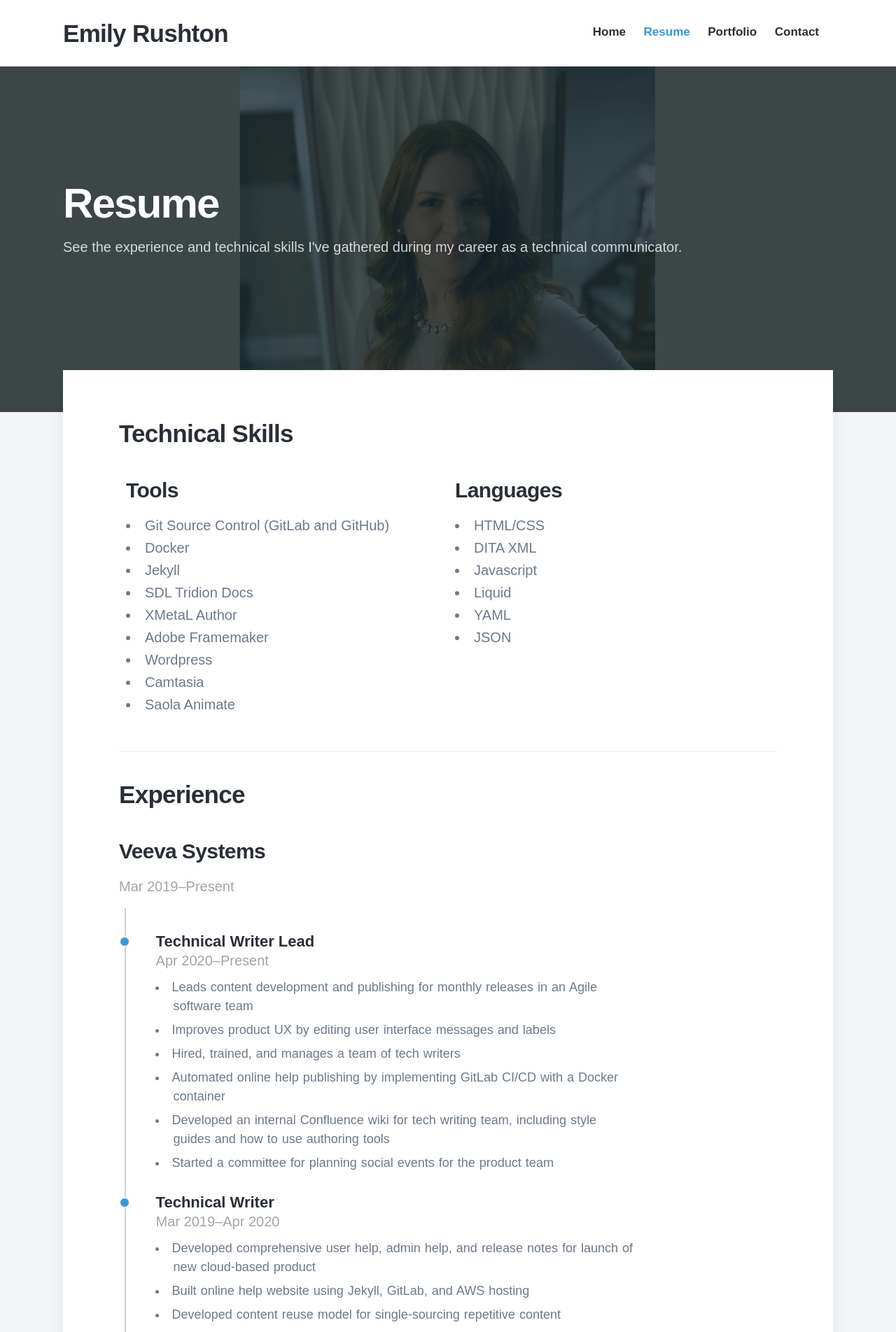
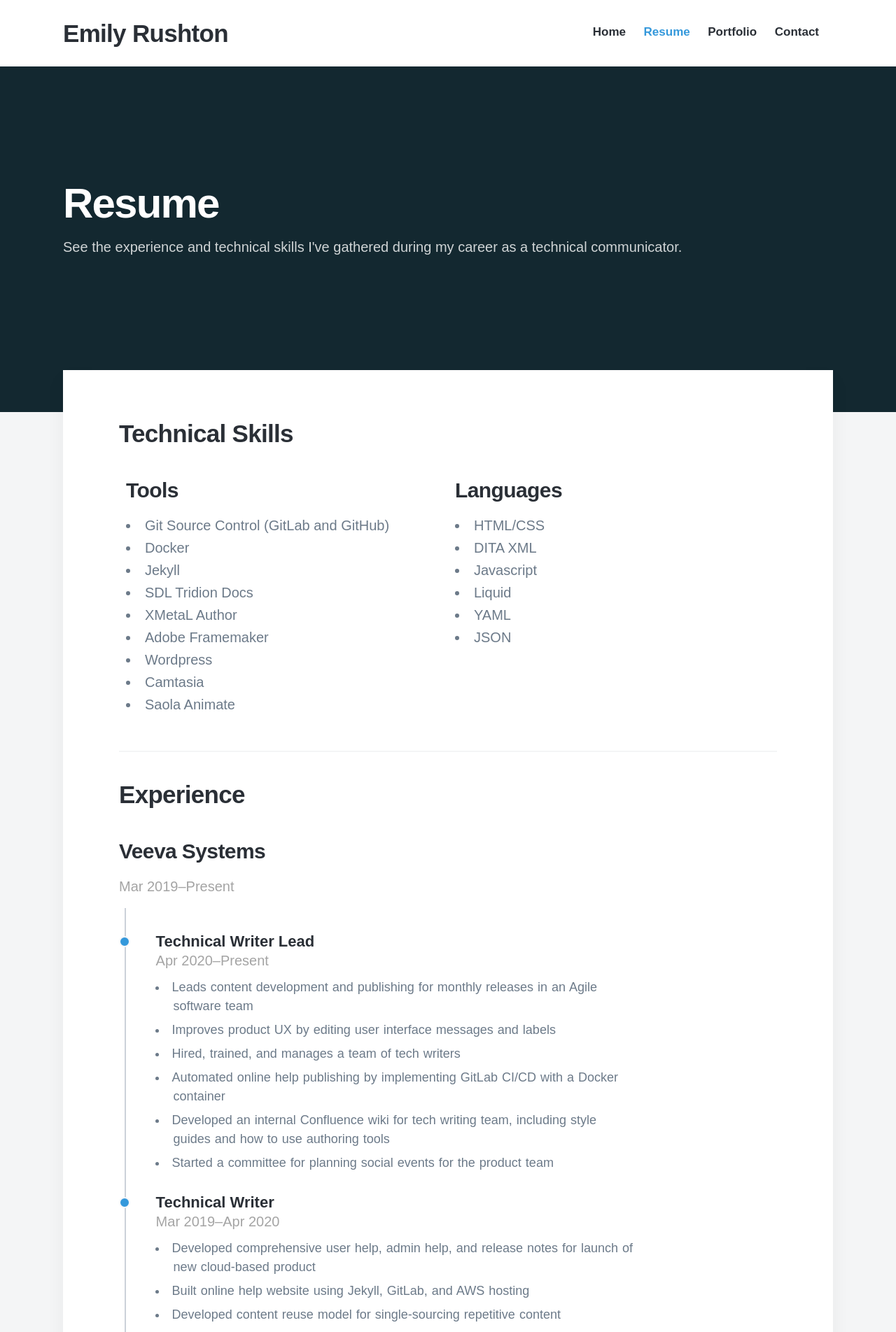
Before and after one commit to emilyrushton/emilyrushton.github.io, a Jekyll site: the page built from _pages/resume.md, in a window 1280 px wide. Shown: the top 1904 px of the page at 70% size. Built offline with Jekyll 4.4.1, drawn with Linux system fonts in a browser that asks for light colours; nearby versions of some CDN libraries; some web fonts are replaced.

Commit message:
Update resume.md

```diff
--- a/_pages/resume.md
+++ b/_pages/resume.md
@@ -2,7 +2,7 @@
 title: Resume
 subtitle: See the experience and technical skills I've gathered during my career as a technical communicator.
 description: See the experience and technical skills I've gathered during my career as a technical communicator.
-featured_image: /images/demo/head-wide.png
+featured_image:
 ---
 
 <div>
```
